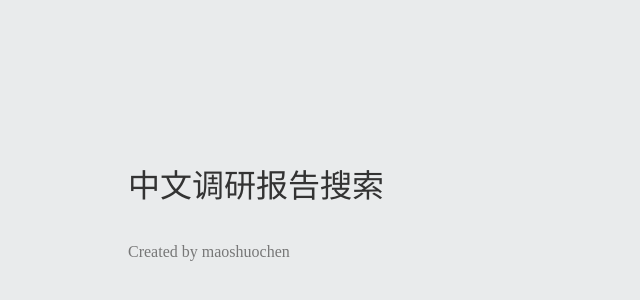
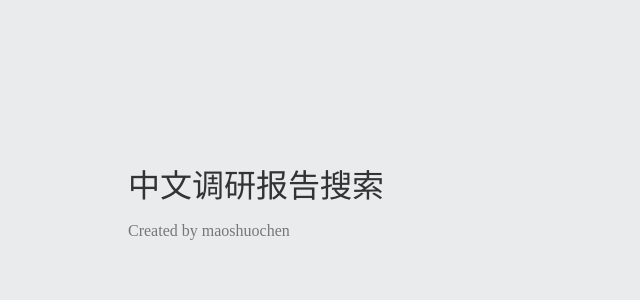
Before and after one commit to maoshuochen/search, a website: page index.html in a window 1280 px wide. Shown: the part 192-492 px from the top of the page, without its empty margins (0-640 px from the left). Drawn offline with Linux system fonts and the light colour scheme.

Commit message:
change margin

```diff
--- a/style.css
+++ b/style.css
@@ -1,3 +1,6 @@
+* {
+  margin: 0;
+}
 body {
   height: 100vh;
   margin: 0 10vw;
@@ -9,9 +12,11 @@ body {
 h1 {
   font-weight: 100;
   color: #333;
+  margin-bottom: 1rem;
 }
 p {
   color: #777;
+  margin-bottom: 1rem;
 }
 .gsc-input {
   font-size: 32px !important;
```
Also changed, not shown: index.html (indentation only).
